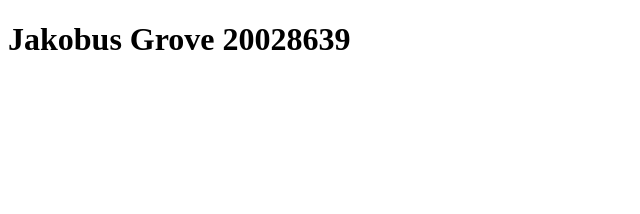
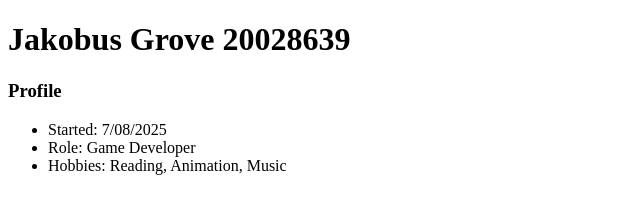
Before and after one commit to NMT-Trainee/NMT-Trainee.github.io, a plain HTML site: page index.html in a window 1280 px wide. Shown: the whole page, without its empty margins (0-640 px from the left). Drawn offline with Linux system fonts and the light colour scheme.

Commit message:
Updated my profile a bit

```diff
--- a/index.html
+++ b/index.html
@@ -1,4 +1,12 @@
 <!DOCTYPE html>
 <html>
     <h1>Jakobus Grove 20028639</h1>
+
+    <h3>Profile</h3>
+    <ul>
+        <li>Started: 7/08/2025</li>
+        <li>Role: Game Developer</li>
+        <li>Hobbies: Reading, Animation, Music</li>
+    </ul>
+
 </html>
```
